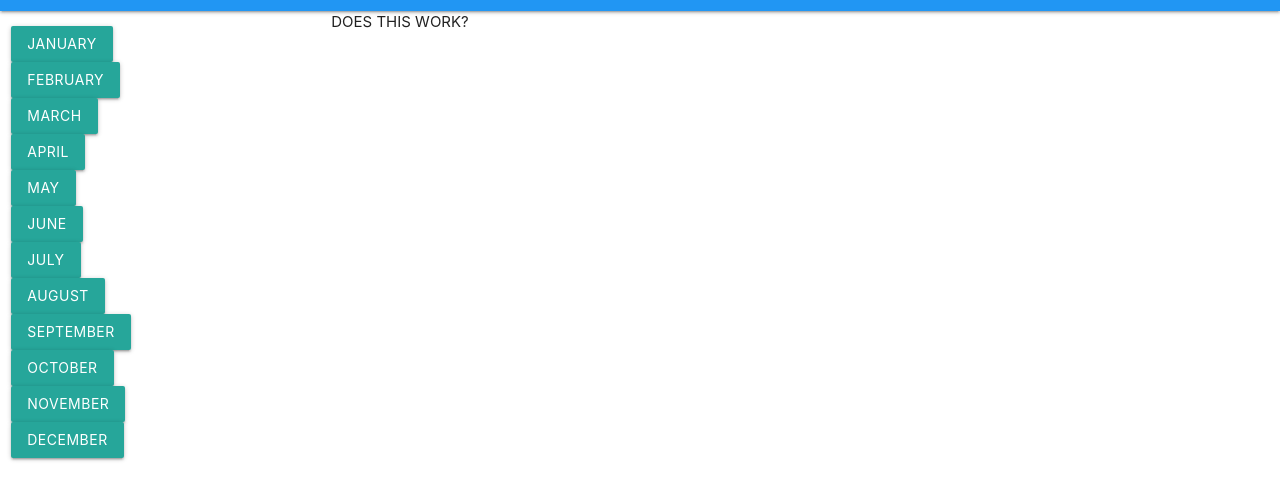
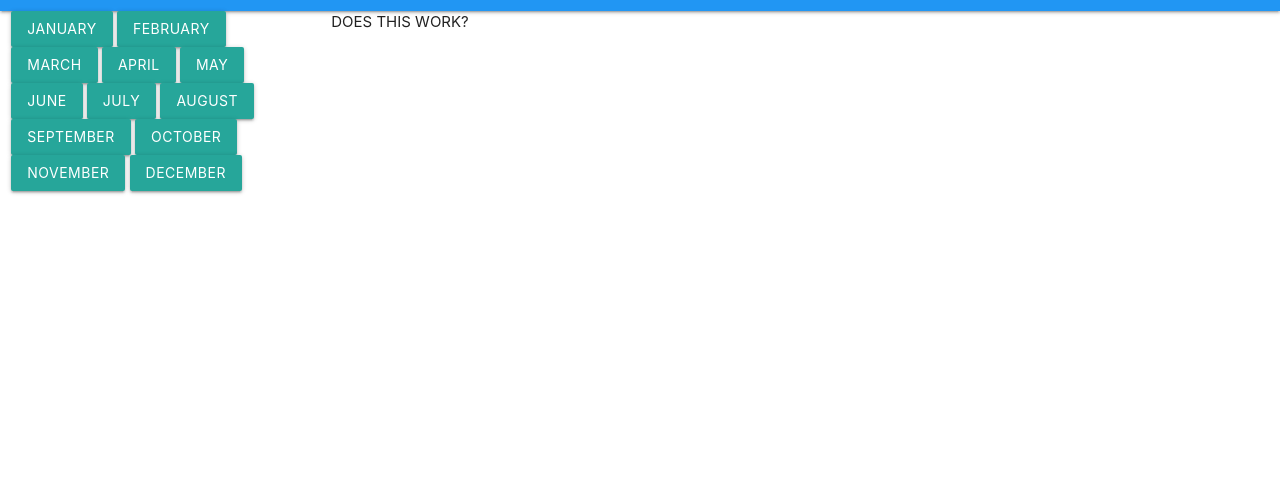
Before and after one commit to Dleavenworth/genius-project, a plain HTML site: page index.html in a window 1280 px wide. Shown: the part 53-552 px from the top of the page. Drawn offline with nearby package versions, Linux system fonts and the light colour scheme.

Commit message:
Removed sidebar from being inside a ul

```diff
--- a/index.html
+++ b/index.html
@@ -15,21 +15,19 @@
   </nav>
   <div class="row">
 
-      <div class="col s3">
-          <ul class="sidebar">
-            <li><a class ="waves-effect waves-light btn" href="">January</a></li>
-            <li><a class ="waves-effect waves-light btn" href="">February</a></li>
-            <li><a class ="waves-effect waves-light btn" href="">March</a></li>
-            <li><a class ="waves-effect waves-light btn" href="">April</a></li>
-            <li><a class ="waves-effect waves-light btn" href="">May</a></li>
-            <li><a class ="waves-effect waves-light btn" href="">June</a></li>
-            <li><a class ="waves-effect waves-light btn" href="">July</a></li>
-            <li><a class ="waves-effect waves-light btn" href="">August</a></li>
-            <li><a class ="waves-effect waves-light btn" href="">September</a></li>
-            <li><a class ="waves-effect waves-light btn" href="">October</a></li>
-            <li><a class ="waves-effect waves-light btn" href="">November</a></li>
-            <li><a class ="waves-effect waves-light btn" href="">December</a></li>
-        </ul>
+      <div class="containter col s3">
+        <a class ="waves-effect waves-light btn" href="#">January</a>
+        <a class ="waves-effect waves-light btn" href="#">February</a>
+        <a class ="waves-effect waves-light btn" href="#">March</a>
+        <a class ="waves-effect waves-light btn" href="#">April</a>
+        <a class ="waves-effect waves-light btn" href="#">May</a>
+        <a class ="waves-effect waves-light btn" href="#">June</a>
+        <a class ="waves-effect waves-light btn" href="#">July</a>
+        <a class ="waves-effect waves-light btn" href="#">August</a>
+        <a class ="waves-effect waves-light btn" href="#">September</a>
+        <a class ="waves-effect waves-light btn" href="#">October</a>
+        <a class ="waves-effect waves-light btn" href="#">November</a>
+        <a class ="waves-effect waves-light btn" href="#">December</a>
       </div>
 
       <div class="col s9">
```
